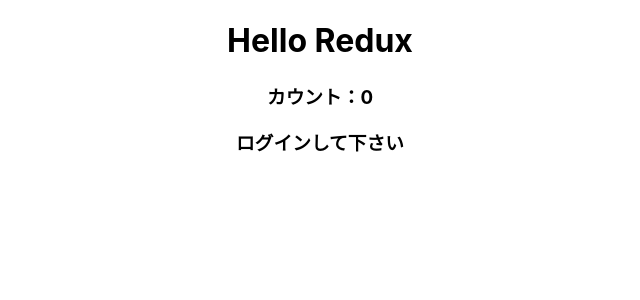
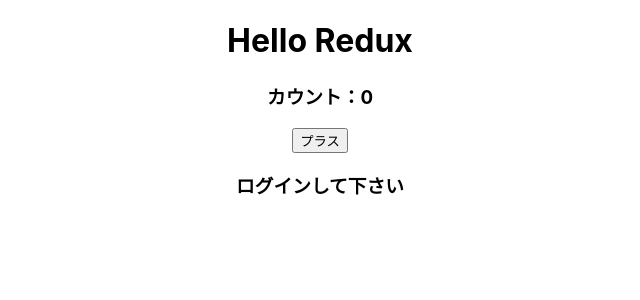
Before and after one commit to s-yoshiii/first-redux-app, a React (Create React App) app: page / in a window 1280 px wide. Shown: the top 300 px of the page, without its empty margins (320-960 px from the left). Built offline with nearby package versions, Linux system fonts and the light colour scheme.

Commit message:
状態更新のためのUIを作成しよう

```diff
--- a/src/App.js
+++ b/src/App.js
@@ -1,12 +1,14 @@
 import "./App.css";
-import { useSelector } from "react-redux";
+import { useSelector, useDispatch } from "react-redux";
 function App() {
   const counter = useSelector((state) => state.counter);
   const isLogin = useSelector((state) => state.isLogin);
+  const dispatch = useDispatch();
   return (
     <div className="App">
       <h1>Hello Redux</h1>
       <h3>カウント：{counter}</h3>
+      <button onClick={() => dispatch()}>プラス</button>
       {isLogin ? <h3>ログインに成功！</h3> : <h3>ログインして下さい</h3>}
     </div>
   );
```
Also changed, not shown: src/actions/index.js (added).
